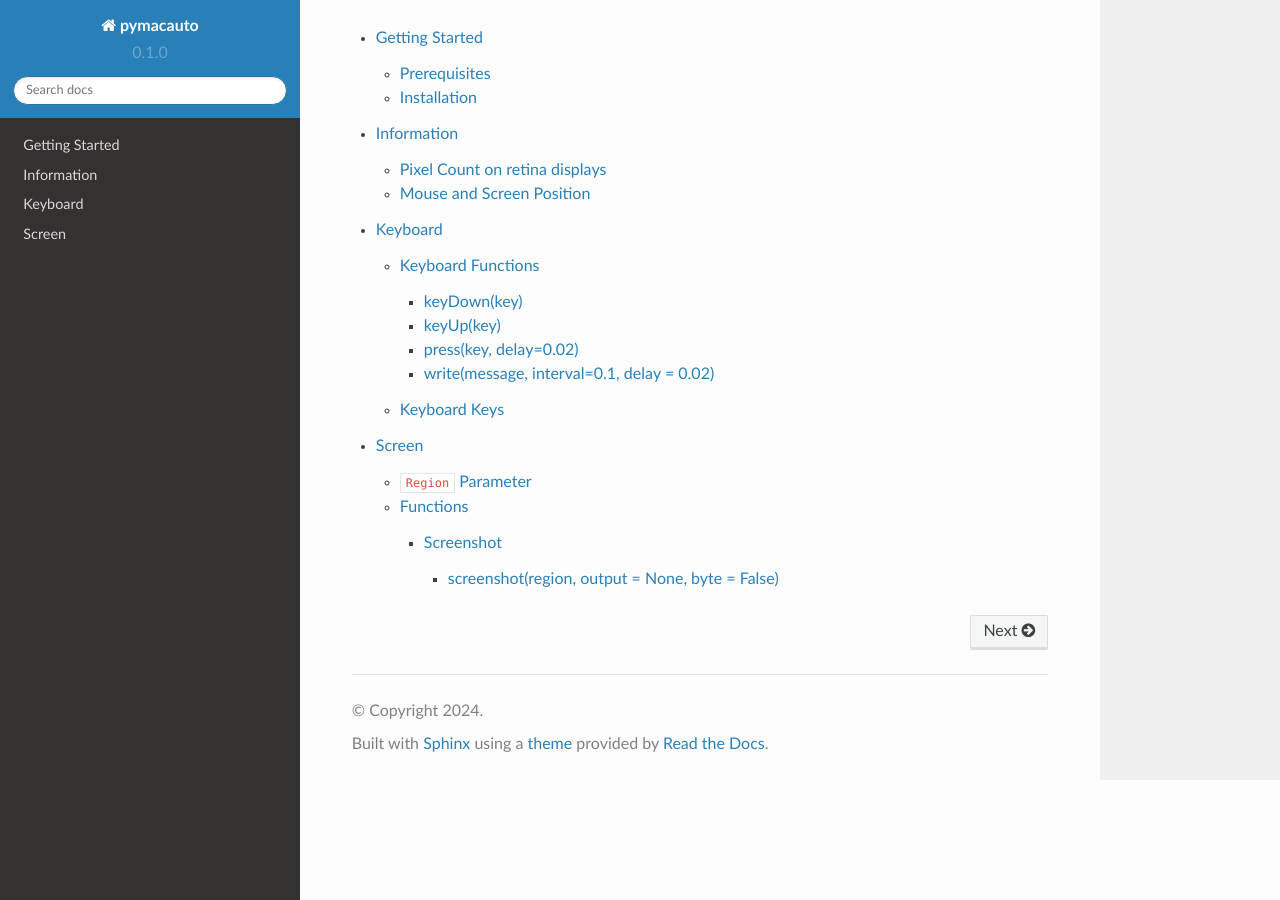
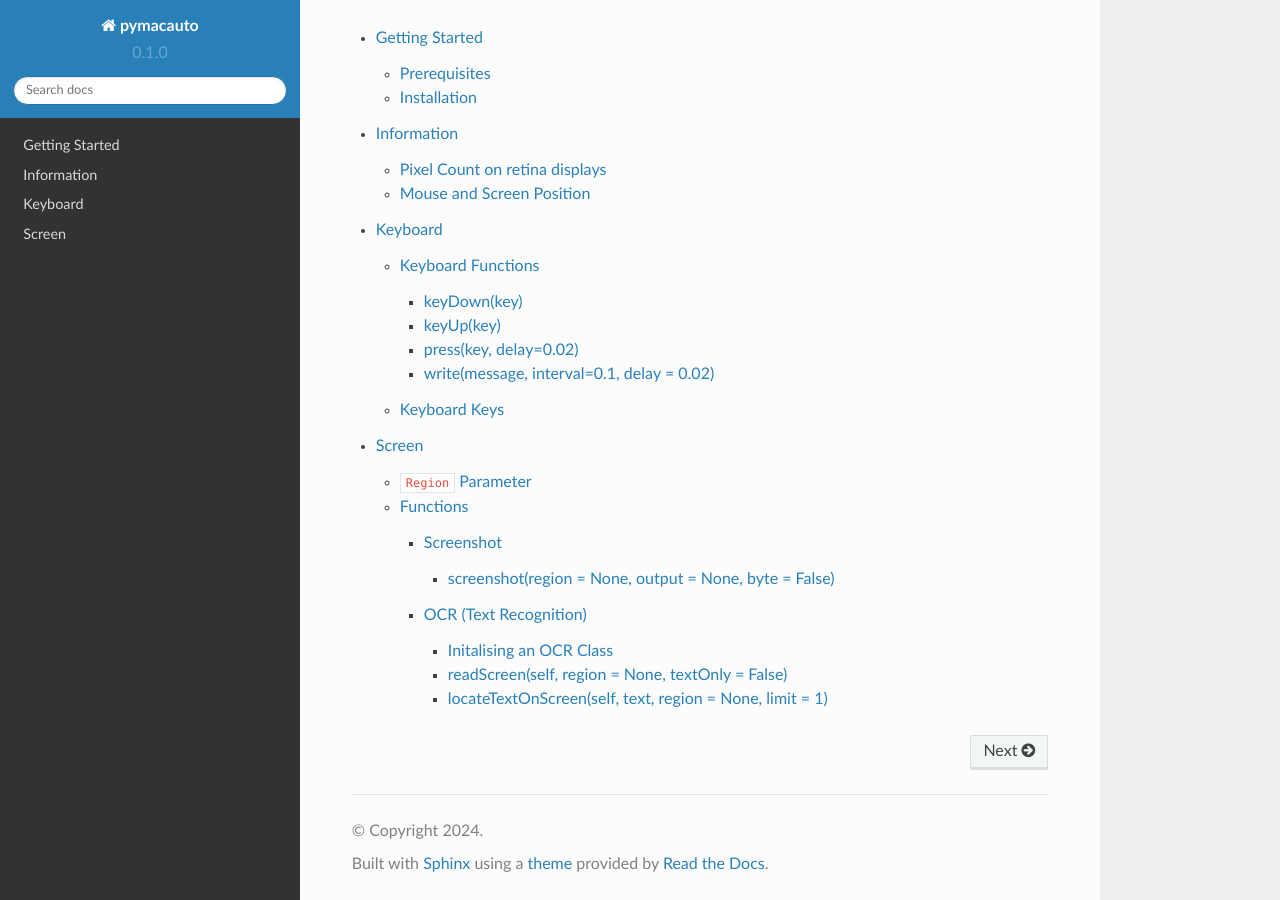
Before and after one commit to Existance29/pymacauto, a Sphinx documentation site: the page built from docs/source/index.rst, in a window 1280 px wide and 900 px high, scrolled down 686 px. Built offline with Sphinx 7.4.7 and the Read the Docs theme 2.0.0, drawn with Linux system fonts in a browser that asks for light colours; some of the changed lines change nothing that is shown.

Commit message:
Update screen.rst

```diff
--- a/docs/source/screen.rst
+++ b/docs/source/screen.rst
@@ -6,7 +6,7 @@
 ----------------
 Region accepts a tuple/list containing 4 integers for the left, top, width and height of the area of the screen to capture.
 
-For example, region = (10,10,300,300) will capture a 300x300 area starting from (10,10) of the screen
+For example, region = (10,10,300,300) will capture a 300x300 area starting from (10,10) of the screen. If left blank, it will default to the entire screen
 
 Functions
 ----------------
@@ -14,7 +14,7 @@
 Screenshot
 ^^^^^^^^^
 
-screenshot(region, output = None, byte = False)
+screenshot(region = None, output = None, byte = False)
 """""""""
 
 Description:
@@ -23,7 +23,7 @@
 
 Parameters:
 
-* region: area to screenshot (see information)
+* region: area to screenshot (see region parameter above)
 * output: image path to save the screenshot to (only png format accepted). If set to None, screenshot is not saved
 * byte: convert the screenshot to bytes and return it instead of an mss image
 
@@ -36,3 +36,67 @@
   screenshot(output = "screen.png") #take a screenshot and save it as "screen.png"
 
   byte_image = screenshot(region = (0,0,400,400), byte = True) #Take a screenshot of a 400x400 square and return the image as bytes
+
+OCR (Text Recognition)
+^^^^^^^^^
+
+Initalising an OCR Class
+"""""""""
+.. code:: python
+  OCR(langs = ['en'])
+
+Parameters:
+
+* langs: an array containing the languages for the model to detect. Language codes can be found `here <https://www.jaided.ai/easyocr/>`_
+
+
+Example:
+
+.. code:: python
+
+  from pymacauto import *
+  ocr = OCR(["en"]) #create an ocr class for english
+
+readScreen(self, region = None, textOnly = False)
+"""""""""
+
+Description:
+
+Reads all the text on screen and return a list containing the bounding box, the text, and confidence value for all texts detected
+
+Parameters:
+
+* region: area to read (see region parameter above)
+* textOnly: image path to save the screenshot to (only png format accepted). If set to None, screenshot is not saved
+
+Example:
+
+.. code:: python
+
+  from pymacauto import *
+  ocr = OCR(["en"]) #create an ocr class for english
+  result = ocr.readScreen() #read all the text on the screen
+  print(result)
+
+locateTextOnScreen(self, text, region = None, limit = 1)
+"""""""""
+
+Description:
+
+Reads all the text on screen and return a list containing the bounding box, text, and confidence value of all texts detected. Will return None if the text cannot be found
+
+Parameters:
+
+* Text: string to search for
+* region: area to read (see region parameter above)
+* limit: maximum number of successful searches (setting it to 0 will make it detect all)
+
+Example:
+
+.. code:: python
+
+  from pymacauto import *
+
+  ocr = OCR(["en"]) #create an ocr class for english
+  result = ocr.locateTextOnScreen("file", limit = 0) #find all texts containing "file" on the screen
+  print(result)
```
